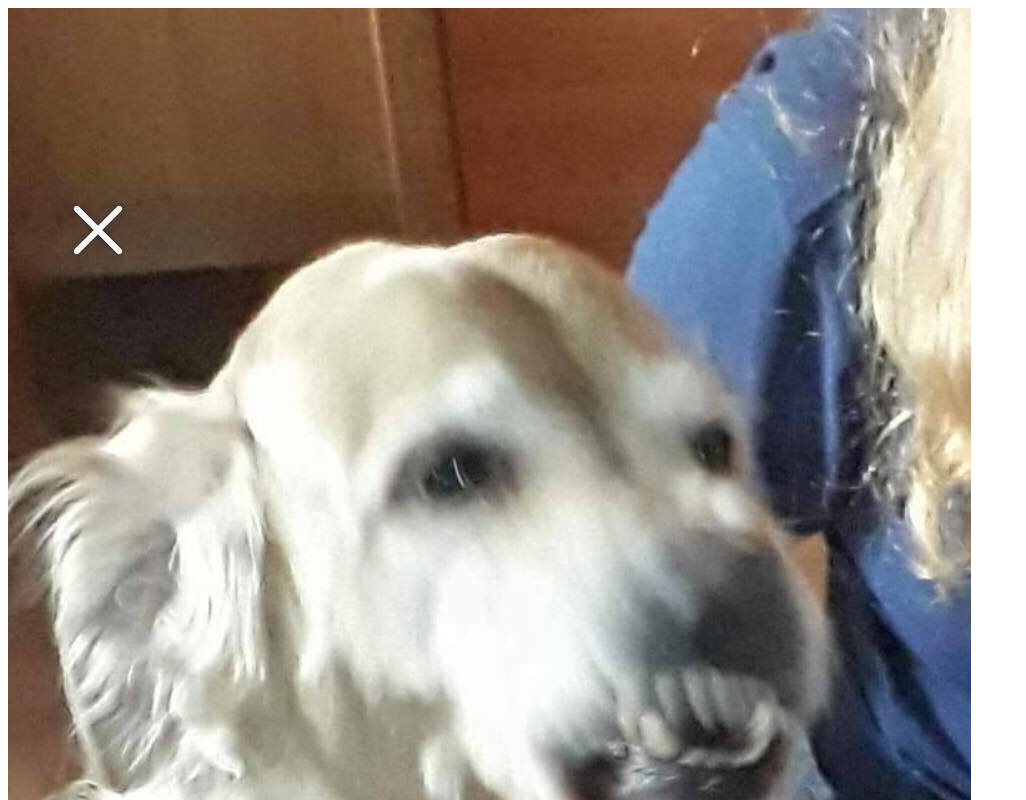
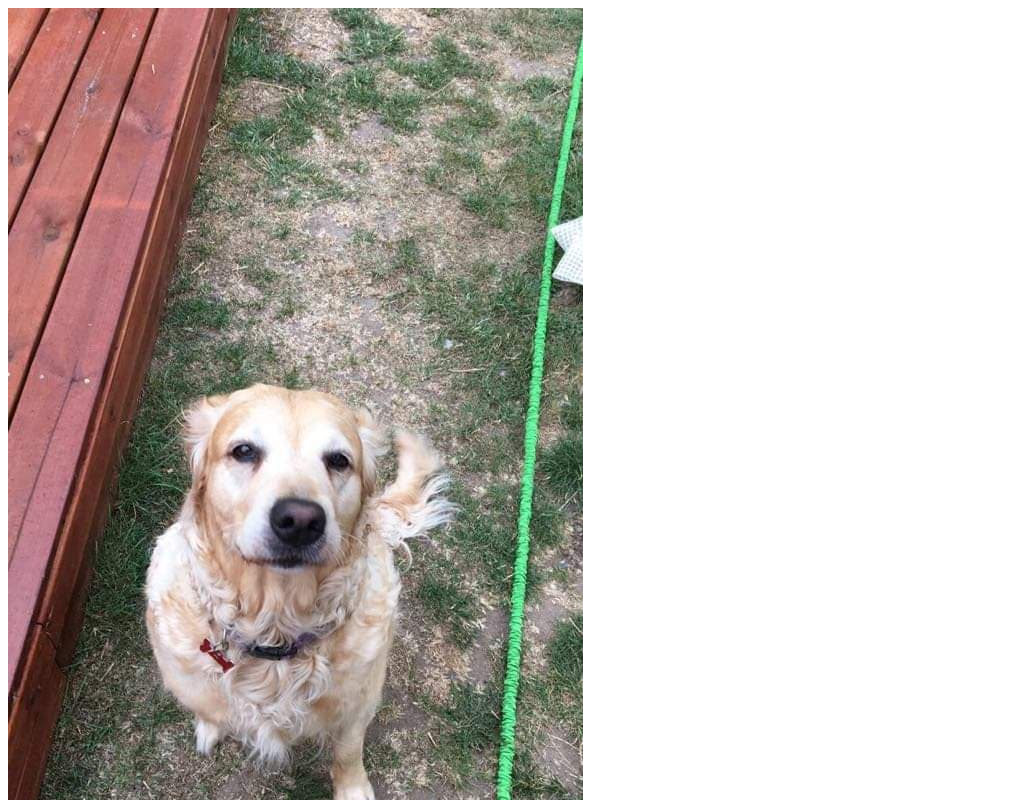
Before and after one commit to DanThrane/fie.dog, a plain HTML site: page index.html in a window 1280 px wide. Shown: the top 800 px of the page, without its empty margins (0-1026 px from the left). Drawn offline with Linux system fonts and the light colour scheme.

Commit message:
More fie

```diff
--- a/index.html
+++ b/index.html
@@ -7,6 +7,6 @@
     <title>Fie.dog</title>
 </head>
 <body>
-   <img src="fie2.jpg" alt="Fie">
+   <img src="fie3.jpg" alt="Fie">
 </body>
 </html>
```
Also changed, not shown: fie3.jpg (added).
